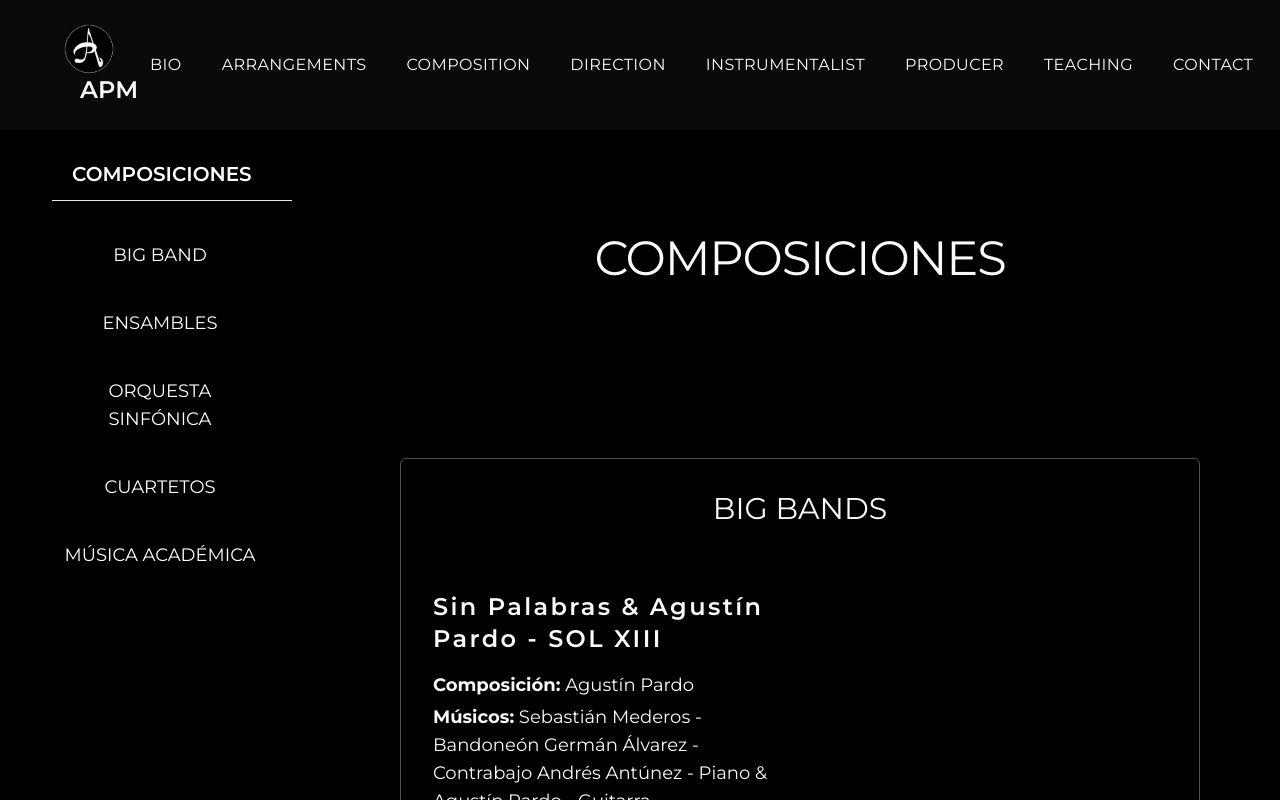
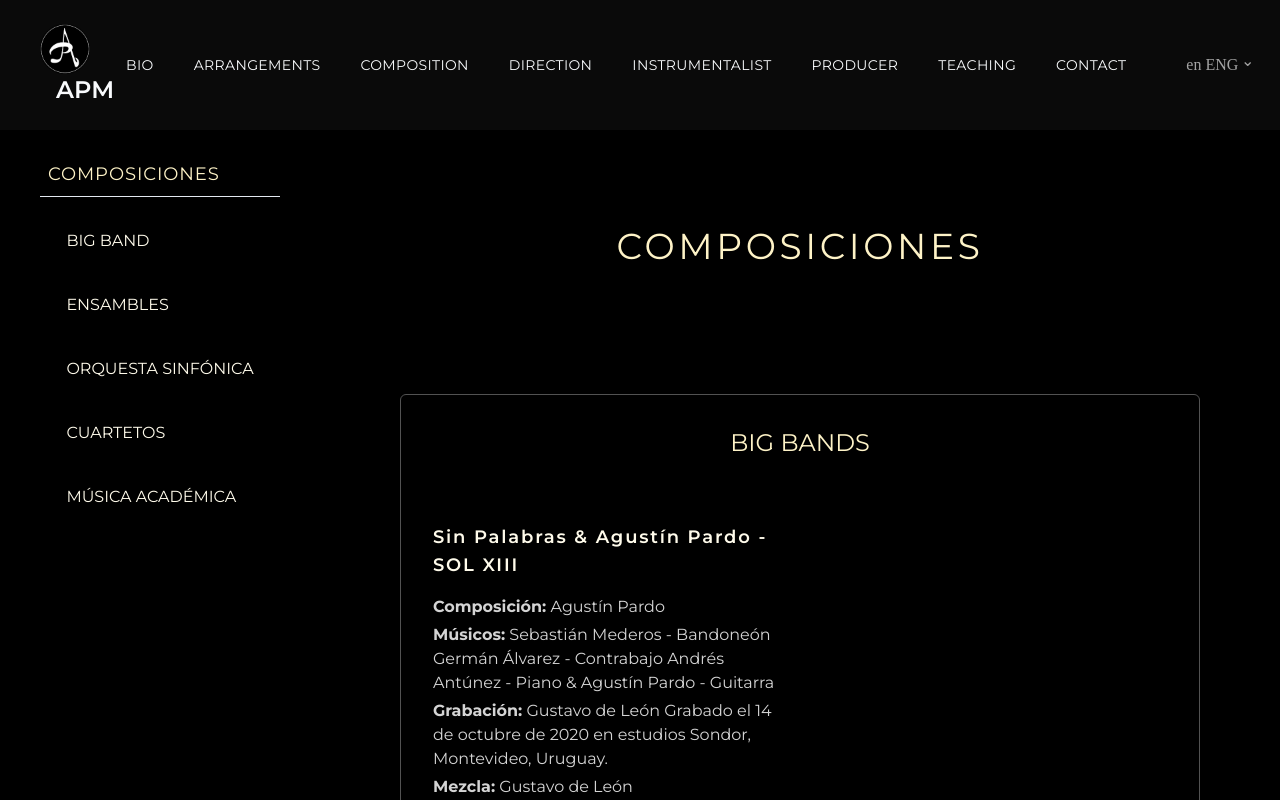
Before and after one commit to GC5355/web-agustin-pardo, a Next.js app: page /en/composicion in a window 1280 px wide. Shown: the top 800 px of the page. Built offline with nearby package versions, Linux system fonts and the light colour scheme.

Commit message:
fix tamanos fuentes y colores

```diff
--- a/src/app/[locale]/composicion/layout.tsx
+++ b/src/app/[locale]/composicion/layout.tsx
@@ -1,30 +1,27 @@
+"use client";
 
-'use client'
-
-import React, { ReactNode } from 'react';
+import React, { ReactNode } from "react";
 import { Link as ScrollLink, Element } from "react-scroll";
-import { Separator } from "@/components/ui/separator"
+import { Separator } from "@/components/ui/separator";
 
 interface LayoutProps {
   children: ReactNode;
 }
 
-
 export default function Layout({ children }: LayoutProps) {
   return (
-    <div className="flex">
+    <div className="flex text-neutral-50 font-montserrat font-normal">
       <aside className="hidden xl:block fixed top-0 left-0 h-screen w-60  ml-10 ">
-      <h3 className='text-white text-xl font-montserrat font-semibold mt-40 ml-8'>COMPOSICIONES</h3>
-      <Separator className='ml-3 my-3' />
-        <nav className="md:sticky w-full  p-4 flex justify-center mt-6 -z-40">
-          <ul className="flex flex-col space-y-10 font-montserrat font-normal text-lg text-center ">
-
+        <h3 className=" text-lg  font-medium tracking-wider ml-2 mt-40 text-amber-100  ">COMPOSICIONES</h3>
+        <Separator className=" my-2" />
+        <nav className="md:sticky w-full  p-4 flex justify-center mt-4 -z-40">
+          <ul className="flex flex-col text-amber-50  space-y-10 text-left text-base  ">
             <li>
               <ScrollLink
                 to="BigBand"
                 smooth={true}
                 duration={500}
-                className="cursor-pointer text-white hover:underline underline-offset-8"
+                className="cursor-pointer hover:underline underline-offset-8"
               >
                 BIG BAND
               </ScrollLink>
@@ -34,7 +31,7 @@ export default function Layout({ children }: LayoutProps) {
                 to="Ensambles"
                 smooth={true}
                 duration={500}
-                className="cursor-pointer text-white hover:underline underline-offset-8"
+                className="cursor-pointer  hover:underline underline-offset-8"
               >
                 ENSAMBLES
               </ScrollLink>
@@ -44,7 +41,7 @@ export default function Layout({ children }: LayoutProps) {
                 to="Orquesta"
                 smooth={true}
                 duration={500}
-                className="cursor-pointer text-white hover:underline underline-offset-8"
+                className="cursor-pointer  hover:underline underline-offset-8"
               >
                 ORQUESTA SINFÓNICA
               </ScrollLink>
@@ -54,7 +51,7 @@ export default function Layout({ children }: LayoutProps) {
                 to="Cuartetos"
                 smooth={true}
                 duration={500}
-                className="cursor-pointer text-white hover:underline underline-offset-8"
+                className="cursor-pointer  hover:underline underline-offset-8"
               >
                 CUARTETOS
               </ScrollLink>
@@ -64,7 +61,7 @@ export default function Layout({ children }: LayoutProps) {
                 to="MusicaAcademica"
                 smooth={true}
                 duration={500}
-                className="cursor-pointer text-white hover:underline underline-offset-8"
+                className="cursor-pointer hover:underline underline-offset-8"
               >
                 MÚSICA ACADÉMICA
               </ScrollLink>
@@ -72,9 +69,7 @@ export default function Layout({ children }: LayoutProps) {
           </ul>
         </nav>
       </aside>
-      <main className="xl:ml-80 w-full">
-        {children}
-      </main>
+      <main className="xl:ml-80 w-full">{children}</main>
     </div>
   );
 }
--- a/src/app/[locale]/composicion/page.tsx
+++ b/src/app/[locale]/composicion/page.tsx
@@ -3,11 +3,13 @@
 import React, { useEffect, useState } from "react";
 import YouTube from "react-youtube";
 import { Link as ScrollLink, Element } from "react-scroll";
+import Image from "next/image";
+import fotoProli from "@/imagenes/proli1.jpg";
 
 export default function Composicion() {
   const optsExtraLarge = {
-    height: "300",
-    width: "550",
+    height: "250",
+    width: "450",
     playerVars: {
       autoplay: 0,
     },
@@ -62,18 +64,19 @@ export default function Composicion() {
   };
 
   return (
-    <main className="flex min-h-screen flex-col items-center text-slate-50 pt-10 w-5/6 mx-auto">
-      <h1 className="text-4xl font-montserrat font-normal text-slate-50 tracking-tight lg:text-5xl mt-16 mb-8">
+    <main className="flex min-h-screen flex-col items-center text-slate-50 pt-10 w-5/6 mx-auto  font-montserrat font-normal">
+      <div>
+        <h1 className="tracking-widest text-amber-100 text-2xl  lg:text-4xl mt-14 ">
           COMPOSICIONES
         </h1>
-      <nav className="md:sticky md:top-24 w-full my-14 p-4 flex justify-center z-10 ">
-        <ul className="xl:hidden flex flex-col space-y-6 font-montserrat font-normal text-2xl text-center">
+        <nav className=" text-amber-50 md:sticky  w-full mb-14 mt-10 p-4 flex justify-center">
+          <ul className="xl:hidden flex flex-col space-y-6  text-lg text-center">
             <li>
               <ScrollLink
                 to="BigBand"
                 smooth={true}
                 duration={500}
-              className="cursor-pointer text-white hover:underline underline-offset-8"
+                className="cursor-pointer  hover:underline underline-offset-8"
               >
                 BIG BAND
               </ScrollLink>
@@ -83,7 +86,7 @@ export default function Composicion() {
                 to="Ensambles"
                 smooth={true}
                 duration={500}
-              className="cursor-pointer text-white hover:underline underline-offset-8"
+                className="cursor-pointer hover:underline underline-offset-8"
               >
                 ENSAMBLES
               </ScrollLink>
@@ -93,7 +96,7 @@ export default function Composicion() {
                 to="Orquesta"
                 smooth={true}
                 duration={500}
-              className="cursor-pointer text-white hover:underline underline-offset-8"
+                className="cursor-pointer  hover:underline underline-offset-8"
               >
                 ORQUESTA SINFÓNICA
               </ScrollLink>
@@ -103,7 +106,7 @@ export default function Composicion() {
                 to="Cuartetos"
                 smooth={true}
                 duration={500}
-              className="cursor-pointer text-white hover:underline underline-offset-8"
+                className="cursor-pointer  hover:underline underline-offset-8"
               >
                 CUARTETOS
               </ScrollLink>
@@ -113,48 +116,49 @@ export default function Composicion() {
                 to="MusicaAcademica"
                 smooth={true}
                 duration={500}
-              className="cursor-pointer text-white hover:underline underline-offset-8"
+                className="cursor-pointer hover:underline underline-offset-8"
               >
                 MÚSICA ACADÉMICA
               </ScrollLink>
             </li>
           </ul>
         </nav>
+      </div>
 
       {/* Big Band*/}
       <Element
         name="BigBand"
         className="border-solid border border-neutral-600 rounded-md p-2 mb-8 "
       >
-        <h2 className="text-center justify-center font-montserrat font-normal text-3xl mb-10 mt-6">
+        <h2 className="text-amber-100 text-center justify-center text-2xl mb-10 mt-6">
           BIG BANDS
         </h2>
         <div className="grid grid-cols-1 gap-16">
           <section className="grid grid-cols-1 xl:grid-cols-2 gap-6 p-6">
-            <div className="text-slate-50">
-              <h3 className="font-montserrat font-semibold text-2xl tracking-widest text-slate-50 items-center select-none pb-4">
+            <div className="">
+              <h3 className="text-amber-50  font-semibold text-xl lg:text-lg tracking-widest items-center select-none pb-4">
                 Sin Palabras & Agustín Pardo - SOL XIII
               </h3>
-              <p className="font-montserrat font-normal text-lg tracking-normal text-slate-50 items-center select-none pb-1">
-                <span className="font-bold">Composición:</span> Agustín Pardo
+              <p className=" font-normal text-base  tracking-normal text-neutral-300  items-center select-none pb-1">
+                <span className="font-bold ">Composición:</span> Agustín Pardo
               </p>
-              <p className="font-montserrat font-normal text-lg tracking-normal text-slate-50 items-center select-none pb-1">
-                <span className="font-bold">Músicos:</span> Sebastián Mederos -
+              <p className="font-normal text-base tracking-normal text-neutral-300  items-center select-none pb-1">
+                <span className="font-bold text-neutral-300 ">Músicos:</span> Sebastián Mederos -
                 Bandoneón Germán Álvarez - Contrabajo Andrés Antúnez - Piano &
                 Agustín Pardo - Guitarra
               </p>
-              <p className="font-montserrat font-normal text-lg tracking-normal text-slate-50 items-center select-none pb-1">
+              <p className="font-normal text-base tracking-normal text-neutral-300 items-center select-none pb-1">
                 <span className="font-bold">Grabación:</span> Gustavo de León
                 Grabado el 14 de octubre de 2020 en estudios Sondor, Montevideo,
                 Uruguay.
               </p>
-              <p className="font-montserrat font-normal text-lg tracking-normal text-slate-50 items-center select-none pb-1">
+              <p className=" font-normal text-base tracking-normal text-neutral-300  items-center select-none pb-1">
                 <span className="font-bold">Mezcla:</span> Gustavo de León
               </p>
-              <p className="font-montserrat font-normal text-lg tracking-normal text-slate-50 items-center select-none pb-1">
+              <p className=" font-normal text-base tracking-normal text-neutral-300 items-center select-none pb-1">
                 <span className="font-bold">Edición Sonido:</span> Agustín Pardo
               </p>
-              <p className="font-montserrat font-normal text-lg tracking-normal text-slate-50 items-center select-none pb-1">
+              <p className=" font-normal text-base tracking-normal text-neutral-300  items-center select-none pb-1">
                 <span className="font-bold">Cámara y Edición de Video:</span>{" "}
                 Germán Cardoso
               </p>
@@ -183,7 +187,7 @@ export default function Composicion() {
         name="Ensambles"
         className="border-solid border border-neutral-600 rounded-md p-2 mb-8 "
       >
-        <h2 className="text-center justify-center font-montserrat font-normal text-3xl mb-10 mt-6">
+        <h2 className="text-center justify-center  text-2xl mb-10 mt-6">
           ENSAMBLES
         </h2>
         <div className="grid grid-cols-1 gap-16">
@@ -194,7 +198,6 @@ export default function Composicion() {
               </h3>
               <p className="font-montserrat font-normal text-lg tracking-normal text-slate-50 items-center select-none pb-1">
                 <span className="font-bold">Composición:</span> Agustín Pardo
-
               </p>
               <p className="font-montserrat font-normal text-lg tracking-normal text-slate-50 items-center select-none pb-1">
                 <span className="font-bold">Músicos:</span> Gustavo Villalba –
@@ -210,7 +213,8 @@ export default function Composicion() {
                 <span className="font-bold">Mezcla:</span> Nicolás Demczylo
               </p>
               <p className="font-montserrat font-normal text-lg tracking-normal text-slate-50 items-center select-none pb-1">
-                <span className="font-bold">Edición Sonido:</span> Gino Maiuri & Agustín Pardo
+                <span className="font-bold">Edición Sonido:</span> Gino Maiuri &
+                Agustín Pardo
               </p>
               <p className="font-montserrat font-normal text-lg tracking-normal text-slate-50 items-center select-none pb-1">
                 <span className="font-bold">Cámara y Edición de Video:</span>{" "}
--- a/src/app/[locale]/page.tsx
+++ b/src/app/[locale]/page.tsx
@@ -30,15 +30,15 @@ const Text: React.FC<TextProps> = ({ children, className }) => (
 export default function Home() {
   const t = useTranslations("LandingPage");
   return (
-    <main className="flex h-max flex-col items-center justify-between text-slate-50">
-      <div className="relative w-full h-[800px]">
+    <main className="flex h-max flex-col items-center justify-between text-neutral-50 font-montserrat font-normal">
+      <div className="relative w-full h-screen">
         <Image
           src={fotoProli}
           alt="Descripción de la imagen"
-          className="object-cover  w-1/2 h-1/2 lg:w-full lg:h-full"
+          className="object-cover  w-1/2 h-1/2 lg:w-full lg:h-screen"
           layout="fill"
         />
-        <h1 className="font-montserrat font-normal text-2xl md:text-4xl lg:text-6xl tracking-widest  absolute inset-0 flex items-center justify-center select-none">
+        <h1 className=" text-lg md:text-xl lg:text-4xl xl:text-6xl tracking-widest  absolute inset-0 flex items-center justify-center select-none mb-24">
           AGUSTÍN PARDO MOTZ
         </h1>
       </div>
@@ -46,12 +46,12 @@ export default function Home() {
       <div className="flex content-center justify-center mt-14">
         <section className="grid grid-cols-1 md:grid-cols-2 gap-12 w-4/5">
           <div className="text-center md:text-left">
-            <h2 className="font-montserrat font-normal text-3xl tracking-widest  select-none pb-6">
+            <h2 className=" text-xl tracking-widest  select-none pb-6">
               {t("Titulo1")}
             </h2>
-            <div className="text-gray-200">
-              <Text>{t("Texto1")}</Text>
-              <Text>{t("Texto2")}</Text>
+            <div className="text-neutral-300  font-normal text-sm space-y-4">
+              <p>{t("Texto1")}</p>
+              <p>{t("Texto2")}</p>
             </div>
           </div>
           <Image alt="imagen" src={fotoSection} height={700} width={700} />
--- a/src/components/FooterNav.tsx
+++ b/src/components/FooterNav.tsx
@@ -11,7 +11,7 @@ const Footer = () => {
           <LocaleSwitcher />
         </div>
       </div>
-      <div className="flex space-x-6 gap-1 justify-center items-center mr-10">
+      <div className="flex space-x-4 gap-1 justify-center items-center mr-2">
         <Link
           className="hover:scale-110"
           target="_blank"
--- a/src/components/Navigation.tsx
+++ b/src/components/Navigation.tsx
@@ -58,7 +58,7 @@ export default function Navigation() {
             : "transition-all duration-500 ease-out bg-neutral-950"
         }`}
       >
-        <div className="flex items-center justify-end pl-16">
+        <div className="flex items-center justify-end pl-10">
           <Link href="/">
             <Image
               src={fotoRedondaPepe}
@@ -82,11 +82,11 @@ export default function Navigation() {
               <Link
                 href={link.href}
                 key={i}
-                className="px-3  font-montserrat font-normal tracking-wide text-slate-50 cursor-pointer transition-all hover:font-bold hover:scale-110 select-none"
+                className="px-3 text-sm font-montserrat font-normal tracking-wide text-slate-50 cursor-pointer transition-all hover:font-bold hover:scale-110 select-none"
               >
                 <div
                   onClick={() => handleLinkClick(link.title)}
-                  className={`font-montserrat font-normal tracking-wide text-slate-50 transition-all hover:font-bold ${
+                  className={`font-montserrat font-normal tracking-wide text-slate-50 transition-all hover:text-amber-100  hover:font-bold ${
                     selectedEnlace === link.title
                       ? "underline underline-offset-4"
                       : ""
--- a/src/components/navbar.tsx
+++ b/src/components/navbar.tsx
@@ -83,7 +83,7 @@ export const Navbar = () => {
           <Link
             href={link.href}
             key={i}
-            className="px-3 font-semibold  font-montserrat tracking-wide text-slate-50  cursor-pointer transition-all hover:font-bold hover:scale-110 select-none "
+            className="px-3 font-semibold  font-montserrat tracking-wide text-slate-50  cursor-pointer transition-all hover:font-bold hover:scale-110  select-none "
           >
             <div
               onClick={() => handleLinkClick(link.title)}
```
Lines whose indentation alone changed are shown as unchanged.
